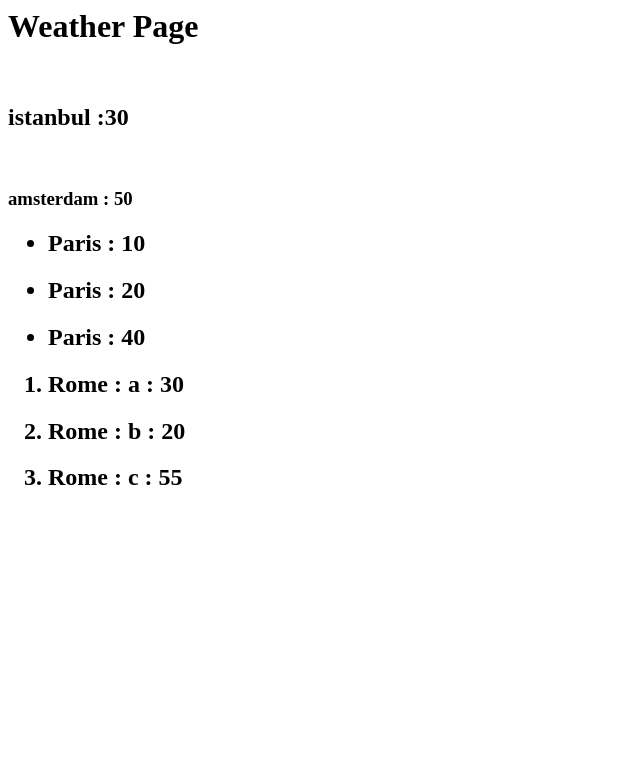
After one commit to UmutDizman/Django_template_examples, a Django app: page /temlplate_app/weather/ in a window 1280 px wide. The commit adds this page. Shown: the top 779 px of the page, without its empty margins (0-640 px from the left). Run offline with Django 5.2, Linux system fonts and the light colour scheme.

Commit message:
Jinja emamples

```diff
--- a/django_template_project/django_template_project/settings.py
+++ b/django_template_project/django_template_project/settings.py
@@ -32,6 +32,8 @@ ALLOWED_HOSTS = []
 # Application definition
 
 INSTALLED_APPS = [
+
+    'temlplate_app.apps.TemlplateAppConfig',
     'django.contrib.admin',
     'django.contrib.auth',
     'django.contrib.contenttypes',
@@ -55,7 +57,7 @@ ROOT_URLCONF = 'django_template_project.urls'
 TEMPLATES = [
     {
         'BACKEND': 'django.template.backends.django.DjangoTemplates',
-        'DIRS': [os.path.join(BASE_DIR,"templates/")],
+        'DIRS': [],
         'APP_DIRS': True,
         'OPTIONS': {
             'context_processors': [
--- a/django_template_project/templates/temlplate_app/first.html
+++ b/django_template_project/temlplate_app/templates/temlplate_app/first.html
@@ -2,10 +2,10 @@
 <head>
     <meta charset="UTF-8">
     <meta name="viewport" content="width=device-width, initial-scale=1.0">
-    <title>Main page</title>
+    <title>Examples</title>
 </head>
 <body>
-    <h1>Main Page</h1>
-    <h2>test test</h2>
+    <h1>Başlık</h1>
+    <h2>Test test test</h2>
 </body>
 </html>
--- /dev/null
+++ b/django_template_project/temlplate_app/templates/temlplate_app/weather.html
@@ -0,0 +1,27 @@
+<html lang="en">
+<head>
+    <meta charset="UTF-8">
+    <meta name="viewport" content="width=device-width, initial-scale=1.0">
+    <title>Weather Page</title>
+</head>
+<body>
+
+    <h1>Weather Page</h1>
+    <br>
+    <!-- Jinja syntax-->
+    <h2>istanbul :{{istanbul}}</h2>
+    <br>
+    <h3>amsterdam : {{amsterdam}}</h3>
+    <ul>
+        {% for item in paris  %}
+           <h2> <li> Paris : {{item}} </li></h2>
+        {% endfor %}
+    </ul>
+    <ol>
+        {% for key,value in rome.items %}
+           <h2> <li> Rome : {{key}} : {{value}} </li> </h2>
+        {% endfor %}
+    </ol>
+
+</body>
+</html>
--- a/django_template_project/temlplate_app/urls.py
+++ b/django_template_project/temlplate_app/urls.py
@@ -3,4 +3,5 @@ from . import views
 
 urlpatterns = [
     path("",views.index,name="index"),
+    path("weather/",views.weather_view,name="weatherview"),
 ]
--- a/django_template_project/temlplate_app/views.py
+++ b/django_template_project/temlplate_app/views.py
@@ -5,3 +5,12 @@ from django.urls import reverse
 # Create your views here.
 def index(request):
     return render(request,"temlplate_app/first.html")
+
+def weather_view(request):
+    weather_dictionarry = {
+        "istanbul":"30",
+        "amsterdam":"50",
+        "paris":[10,20,40],
+        "rome":{"a":30,"b":20,"c":55}
+    }
+    return render(request,"temlplate_app/weather.html",context=weather_dictionarry)
```
Also changed, not shown: django_template_project/db.sqlite3.
